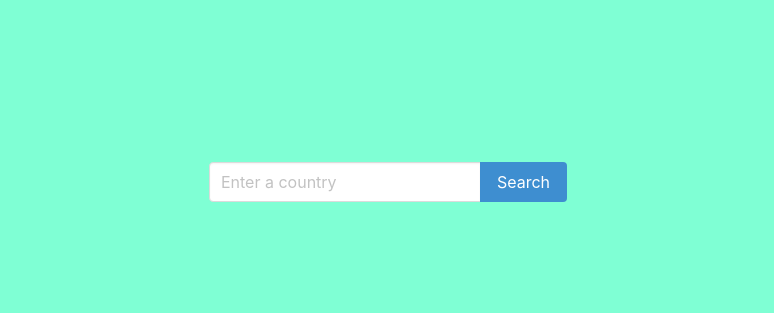
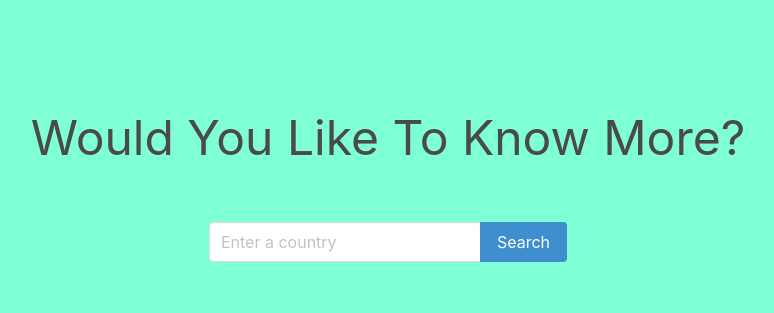
Before and after one commit to matthewfreeman821/CountryInfo, a plain HTML site: page index.html in a window 1280 px wide. Shown: the part 218-531 px from the top of the page, without its empty margins (252-1026 px from the left). Drawn offline with nearby package versions, Linux system fonts and the light colour scheme.

Commit message:
More styling and an h1 added'

```diff
--- a/index.html
+++ b/index.html
@@ -11,7 +11,8 @@
 <body>
   <section class="section is-flex">
     <div class='container is-flex is-flex-direction-column'>
-      <div class="field has-addons">
+      <h1 class='is-size-1 mb-6'>Would You Like To Know More?</h1>
+      <div class="field has-addons is flex is-justify-content-center">
         <div class="control">
           <input class="input" type="text" placeholder="Enter a country">
         </div>
```
